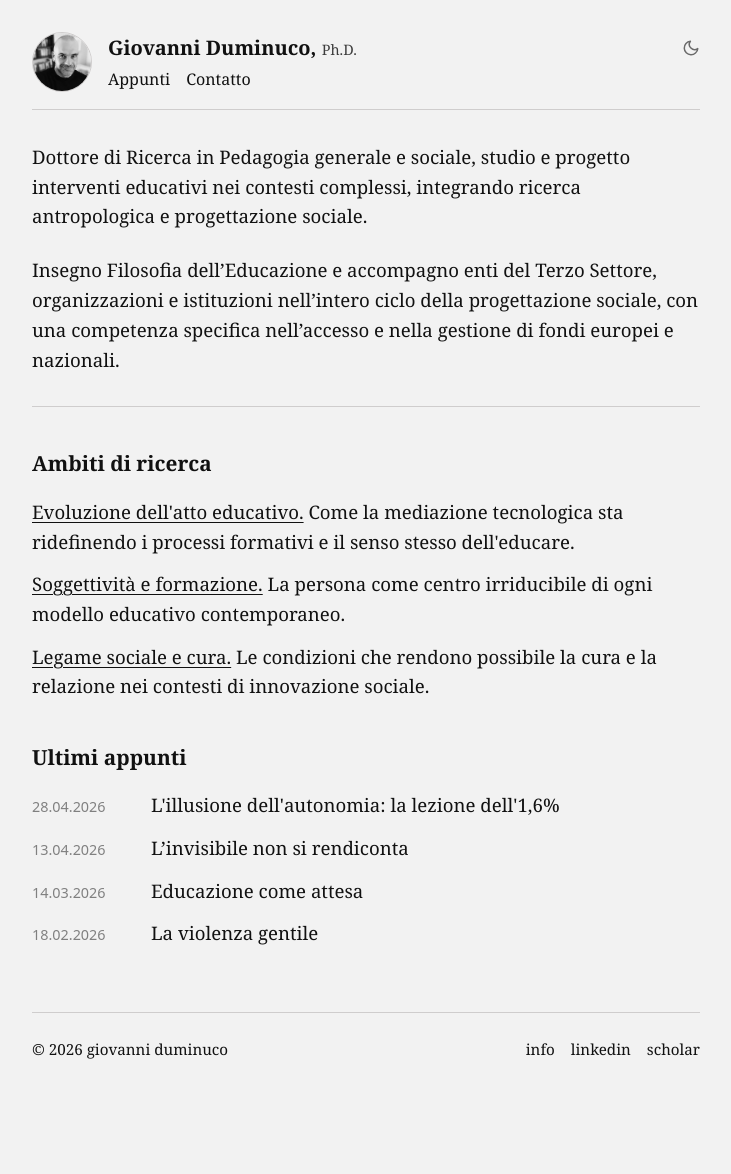
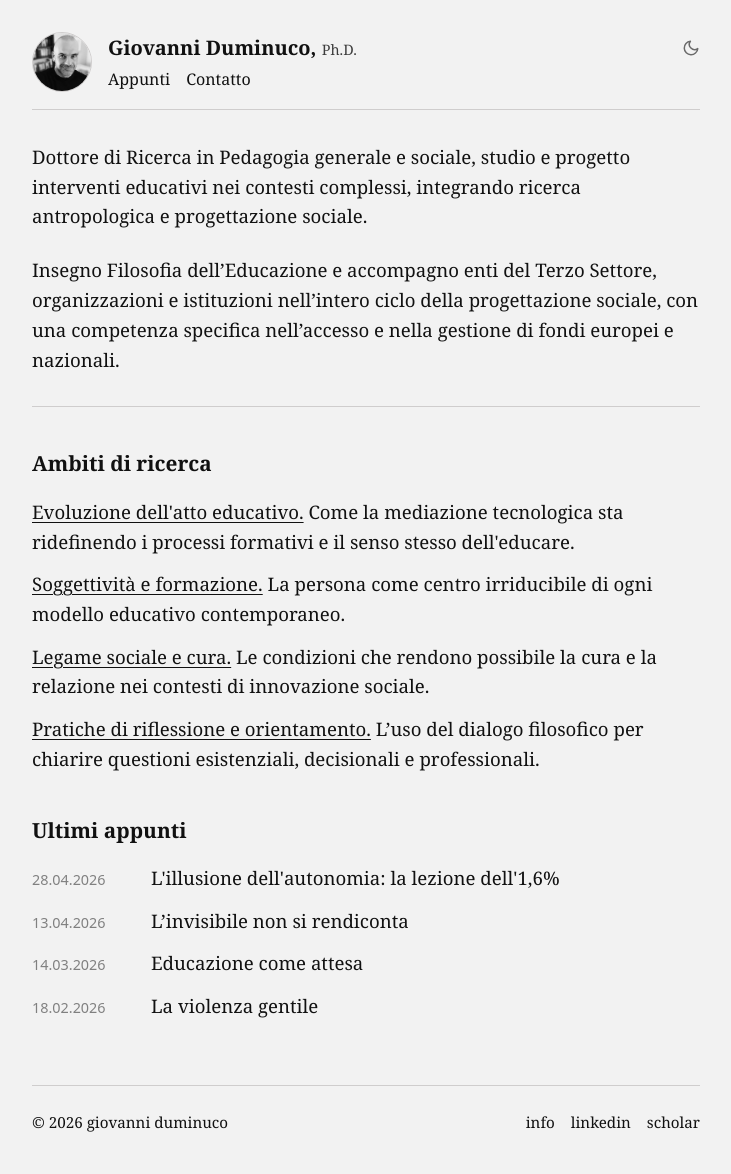
Before and after one commit to dumgio/dumgio.github.io, a Jekyll site: the page built from index.html, in a window 1280 px wide. Shown: the whole page, without its empty margins (274-1005 px from the left). Built offline with Jekyll 4.4.1, drawn with Linux system fonts in a browser that asks for light colours; some web fonts are replaced; before the commit the page ends 1101 px from its top, so only the background shows below that.

Commit message:
Update index.html

```diff
--- a/index.html
+++ b/index.html
@@ -30,6 +30,11 @@ title: Giovanni Duminuco, PhD
     <div class="ambito-item">
         <span class="ambito-titolo">Legame sociale e cura.</span>
         <span class="ambito-descrizione">Le condizioni che rendono possibile la cura e la relazione nei contesti di innovazione sociale.</span>
+    </div>
+
+    <div class="ambito-item">
+        <a href="/consulenza/" class="ambito-titolo">Pratiche di riflessione e orientamento.</a>
+        <span class="ambito-descrizione">L’uso del dialogo filosofico per chiarire questioni esistenziali, decisionali e professionali.</span>
     </div>
 </section>
 
```
